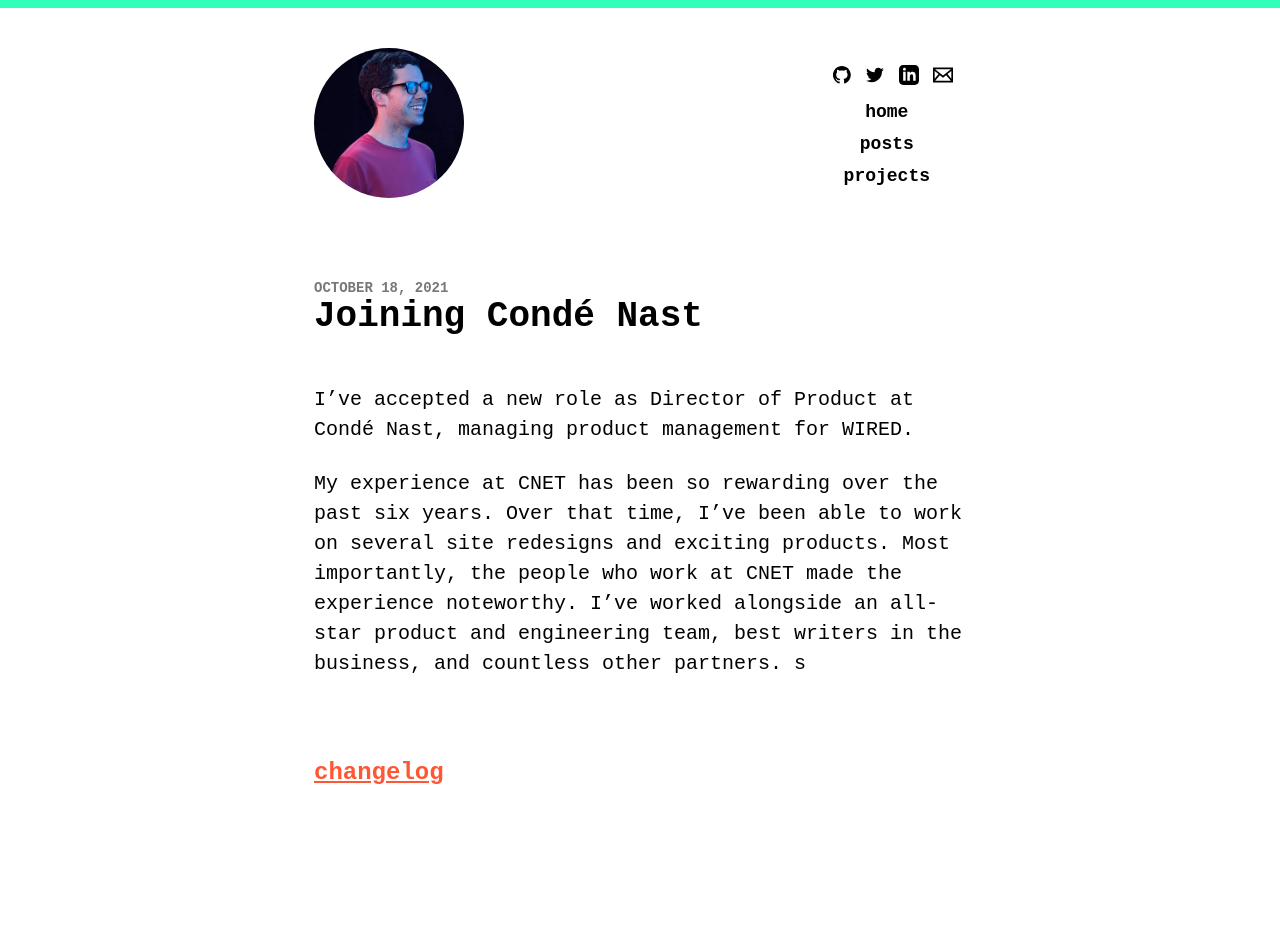
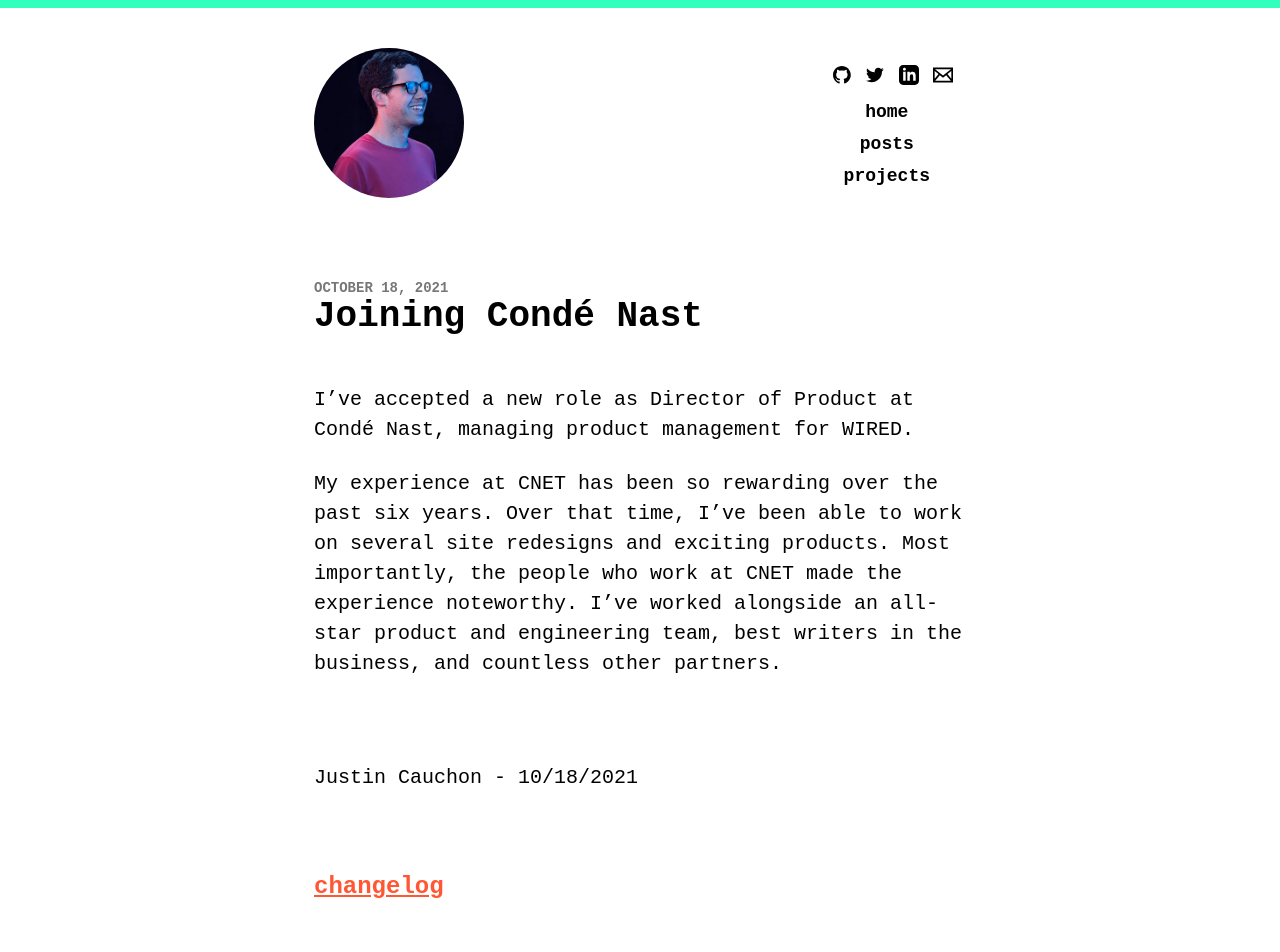
Before and after one commit to Cauchon/cauchon.github.io, a Jekyll site: the page built from _posts/2021-10-18-joining-conde-nast.markdown, in a window 1280 px wide. Built offline with Jekyll 4.4.1, drawn with Linux system fonts in a browser that asks for light colours; some web fonts are replaced; before the commit the page ends 900 px from its top, so only the background shows below that.

Commit message:
Copy editing conde post

```diff
--- a/_posts/2021-10-18-joining-conde-nast.markdown
+++ b/_posts/2021-10-18-joining-conde-nast.markdown
@@ -6,4 +6,8 @@
 
 I've accepted a new role as Director of Product at Condé Nast, managing product management for WIRED.
 
-My experience at CNET has been so rewarding over the past six years. Over that time, I've been able to work on several site redesigns and exciting products. Most importantly, the people who work at CNET made the experience noteworthy. I've worked alongside an all-star product and engineering team, best writers in the business, and countless other partners. s
+My experience at CNET has been so rewarding over the past six years. Over that time, I've been able to work on several site redesigns and exciting products. Most importantly, the people who work at CNET made the experience noteworthy. I've worked alongside an all-star product and engineering team, best writers in the business, and countless other partners.
+
+<br>
+<br>
+Justin Cauchon - 10/18/2021
```
